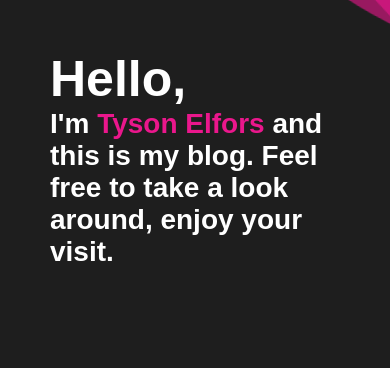
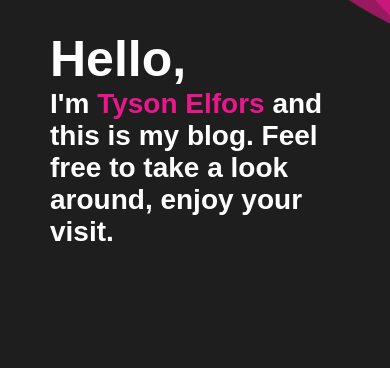
Before and after one commit to tyelf22/nuxtBlog, a Nuxt app: page / in a window 390 px wide. Shown: the top 368 px of the page. Built offline with nearby package versions, Linux system fonts and the light colour scheme; a web font is replaced by a local one.

Commit message:
text positioning fixes

```diff
--- a/pages/index.vue
+++ b/pages/index.vue
@@ -174,9 +174,9 @@
 
 .title {
   position: static;
-  margin: 0 auto;
+  margin: 30px auto 0;
   width: 100%;
-  padding: 50px;
+  padding: 0 50px;
 }
 
 .title h1 {
@@ -198,7 +198,7 @@
 .welcomeText {
   width: 100%;
   margin: 0 auto;
-  margin-top: 80px;
+  margin-top: 140px;
   height: auto;
 }
 }
```
